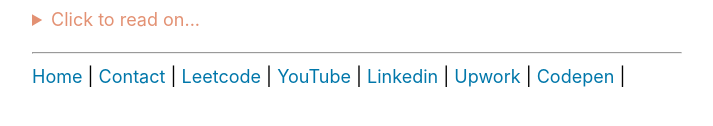
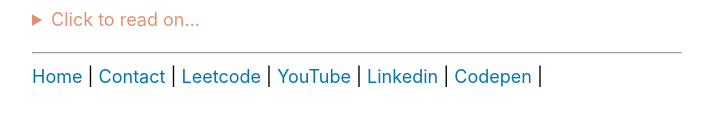
Before and after one commit to niikhilpatel/nikhilpatel, a plain HTML site: page index.html in a window 1280 px wide. Shown: the part 548-674 px from the top of the page, without its empty margins (283-996 px from the left). Drawn offline with Linux system fonts and the light colour scheme; a web font is replaced by a local one.

Commit message:
upwork hide

```diff
--- a/index.html
+++ b/index.html
@@ -152,7 +152,7 @@ I'm not the best at web development, if anything looks unusual then feel free to
             <a href="https://leetcode.com/niikhilpatel/" rel="">Leetcode</a> <span class="smallbar">|</span>
             <a href="https://www.youtube.com/@CodeEnrich">YouTube</a> <span class="smallbar">|</span>
             <a href="https://www.linkedin.com/in/niikhilpatel/" rel="">Linkedin</a> <span class="smallbar">|</span>
-            <a href="#">Upwork</a> <span class="smallbar">|</span>
+         <!--   <a href="#">Upwork</a> <span class="smallbar">|</span>   -->
             <a href="https://codepen.io/niikhilpatel">Codepen</a> <span class="smallbar">|</span>
             <!-- <a href="https://instagram.com/niikhilpatel" rel="">Instagram</a> <span class="smallbar">|</span> -->
             <!-- <a href="domain_name.html">Domain List</a> -->
```
